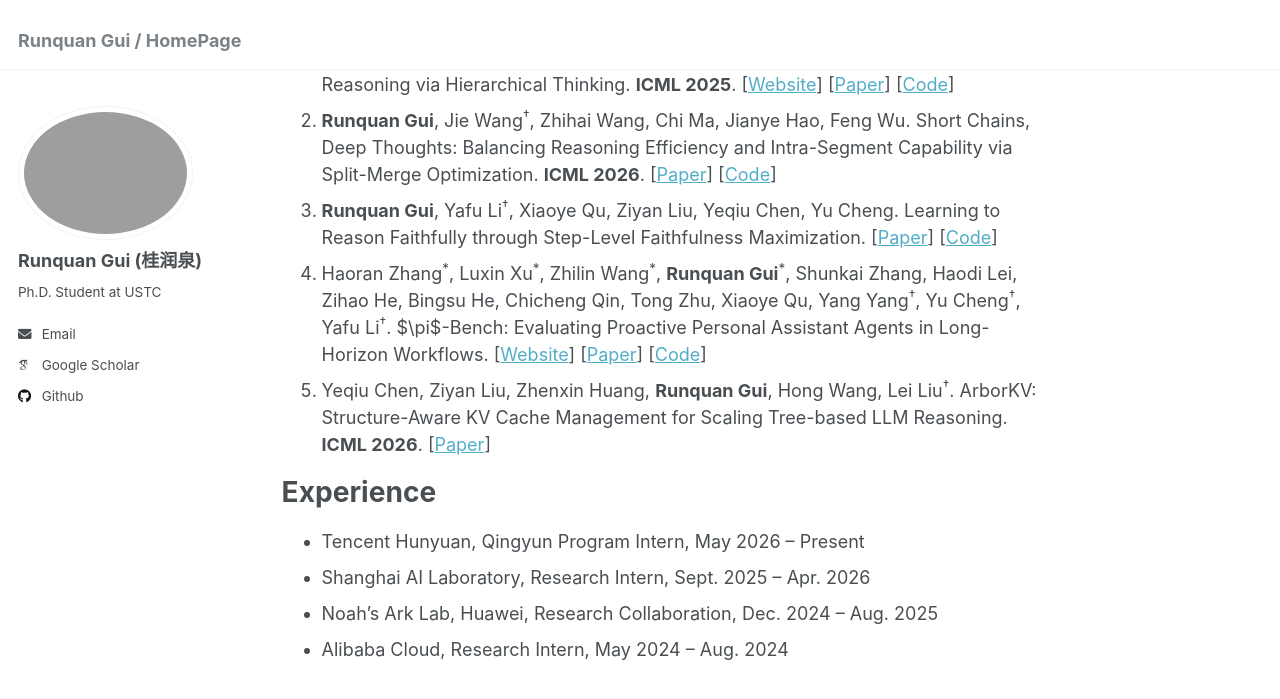
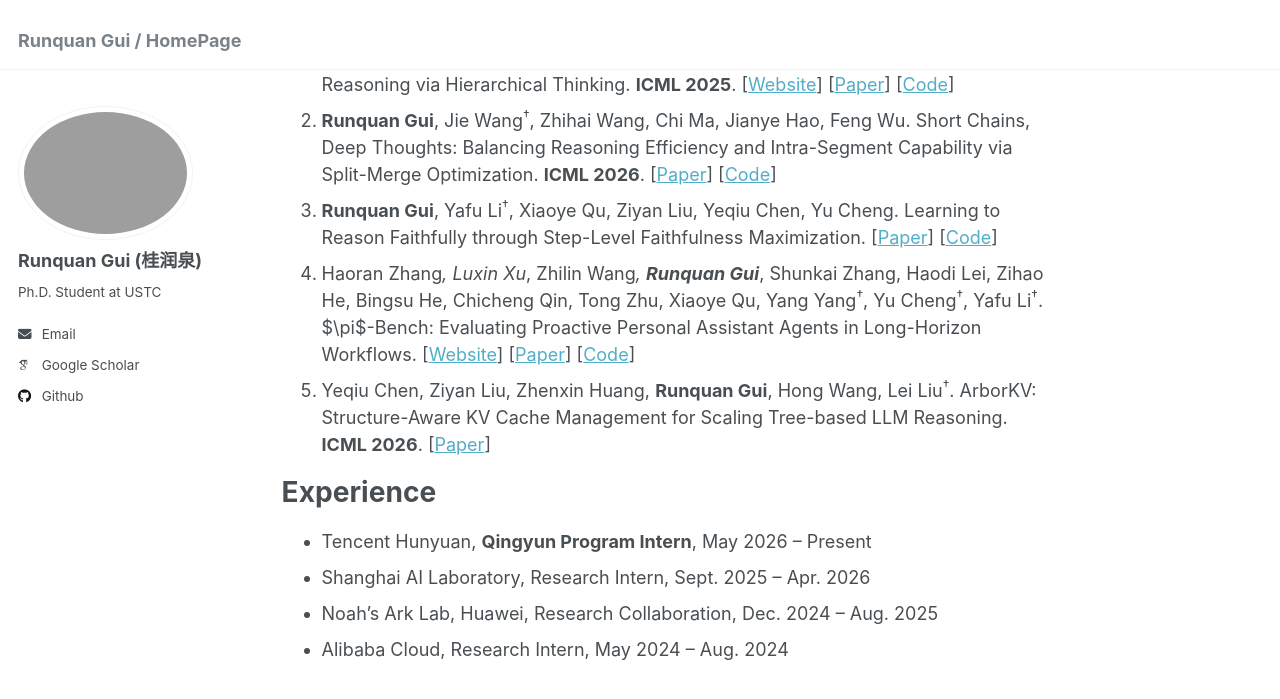
Before and after one commit to aintdoin/aintdoin.github.io, a Jekyll site: the page built from _pages/about.md, in a window 1280 px wide and 900 px high, scrolled down 844 px. Shown: the top 699 px of the window. Built offline with Jekyll 4.4.1, drawn with Linux system fonts in a browser that asks for light colours; some web fonts are replaced.

Commit message:
update bold

```diff
--- a/_pages/about.md
+++ b/_pages/about.md
@@ -31,13 +31,13 @@ Selected Publications
 1. **Runquan Gui**, Zhihai Wang, Jie Wang<sup>†</sup>, Chi Ma, Huiling Zhen, Mingxuan Yuan, Jianye Hao, Defu Lian, Enhong Chen, Feng Wu. HyperTree Planning: Enhancing LLM Reasoning via Hierarchical Thinking. **ICML 2025**. [[Website](https://aintdoin.github.io/hypertree-planning.github.io/)] [[Paper](https://arxiv.org/pdf/2505.02322)] [[Code](https://github.com/aintdoin/hypertree-planning)]
 2. **Runquan Gui**, Jie Wang<sup>†</sup>, Zhihai Wang, Chi Ma, Jianye Hao, Feng Wu. Short Chains, Deep Thoughts: Balancing Reasoning Efficiency and Intra-Segment Capability via Split-Merge Optimization. **ICML 2026**. [[Paper](https://arxiv.org/abs/2602.03141)] [[Code](https://github.com/aintdoin/CoSMo)]
 3. **Runquan Gui**, Yafu Li<sup>†</sup>, Xiaoye Qu, Ziyan Liu, Yeqiu Chen, Yu Cheng. Learning to Reason Faithfully through Step-Level Faithfulness Maximization. [[Paper](https://arxiv.org/pdf/2602.03507)] [[Code](https://github.com/aintdoin/FaithRL)]
-4. Haoran Zhang<sup>*</sup>, Luxin Xu<sup>*</sup>, Zhilin Wang<sup>*</sup>, **Runquan Gui**<sup>*</sup>, Shunkai Zhang, Haodi Lei, Zihao He, Bingsu He, Chicheng Qin, Tong Zhu, Xiaoye Qu, Yang Yang<sup>†</sup>, Yu Cheng<sup>†</sup>, Yafu Li<sup>†</sup>. $\pi$-Bench: Evaluating Proactive Personal Assistant Agents in Long-Horizon Workflows. [[Website](https://simplified-reasoning.github.io/Pi-Bench)] [[Paper](https://arxiv.org/pdf/2605.14678)] [[Code](https://github.com/Simplified-Reasoning/Pi-Bench)]
+4. Haoran Zhang*, Luxin Xu*, Zhilin Wang*, **Runquan Gui***, Shunkai Zhang, Haodi Lei, Zihao He, Bingsu He, Chicheng Qin, Tong Zhu, Xiaoye Qu, Yang Yang<sup>†</sup>, Yu Cheng<sup>†</sup>, Yafu Li<sup>†</sup>. $\pi$-Bench: Evaluating Proactive Personal Assistant Agents in Long-Horizon Workflows. [[Website](https://simplified-reasoning.github.io/Pi-Bench)] [[Paper](https://arxiv.org/pdf/2605.14678)] [[Code](https://github.com/Simplified-Reasoning/Pi-Bench)]
 5. Yeqiu Chen, Ziyan Liu, Zhenxin Huang, **Runquan Gui**, Hong Wang, Lei Liu<sup>†</sup>. ArborKV: Structure-Aware KV Cache Management for Scaling Tree-based LLM Reasoning. **ICML 2026**. [[Paper](https://arxiv.org/pdf/2605.22106)]
 
 Experience
 ======
 
-- Tencent Hunyuan, Qingyun Program Intern, May 2026 – Present
+- Tencent Hunyuan, **Qingyun Program Intern**, May 2026 – Present
 - Shanghai AI Laboratory, Research Intern, Sept. 2025 – Apr. 2026
 - Noah’s Ark Lab, Huawei, Research Collaboration, Dec. 2024 – Aug. 2025
 - Alibaba Cloud, Research Intern, May 2024 – Aug. 2024
```
